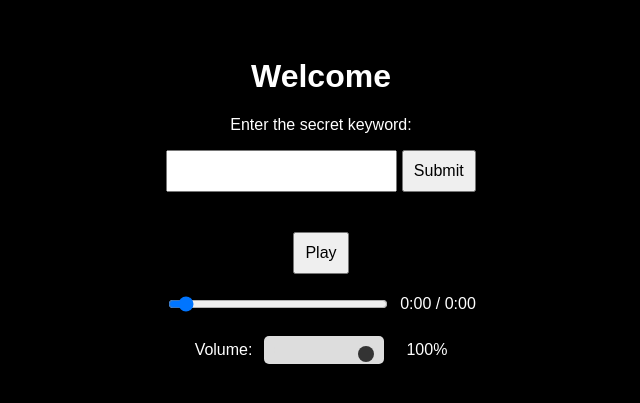
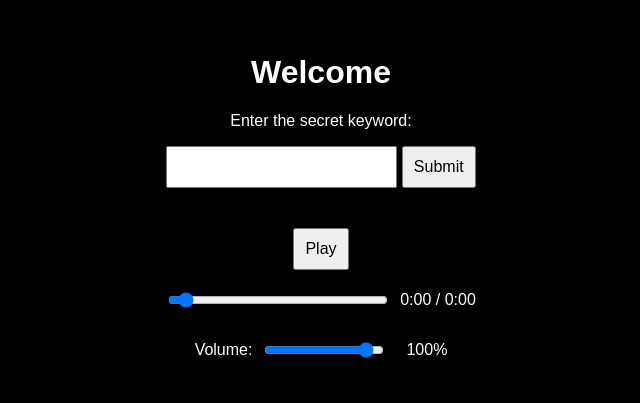
Before and after one commit to Space064/lambda, a plain HTML site: page index.html in a window 1280 px wide. Shown: the part 199-602 px from the top of the page, without its empty margins (319-959 px from the left). Drawn offline with Linux system fonts and the light colour scheme.

Commit message:
Update index.html

```diff
--- a/index.html
+++ b/index.html
@@ -50,46 +50,14 @@
             cursor: pointer;
         }
 
-        /* Grey Progress Bar */
+        /* Progress bar */
         #progress {
             width: 200px;
-            background-color: #ddd; /* Grey color */
-            border-radius: 5px;
         }
 
-        #progress::-webkit-progress-bar {
-            background-color: #ddd; /* Grey color for the bar */
-        }
-
-        #progress::-webkit-progress-value {
-            background-color: #333; /* Darker grey for the progress value */
-        }
-
-        /* Volume control styling */
+        /* Volume control */
         #volume {
             width: 100px;
-            -webkit-appearance: none;
-            appearance: none;
-            background-color: #ddd; /* Grey background */
-            height: 8px;
-            border-radius: 5px;
-            outline: none;
-        }
-
-        #volume::-webkit-slider-runnable-track {
-            background-color: #ddd; /* Grey background for the track */
-            height: 8px;
-            border-radius: 5px;
-        }
-
-        #volume::-webkit-slider-thumb {
-            -webkit-appearance: none;
-            appearance: none;
-            width: 16px;
-            height: 16px;
-            background-color: #333; /* Dark grey thumb */
-            border-radius: 50%;
-            cursor: pointer;
         }
 
         /* Volume percentage */
```
